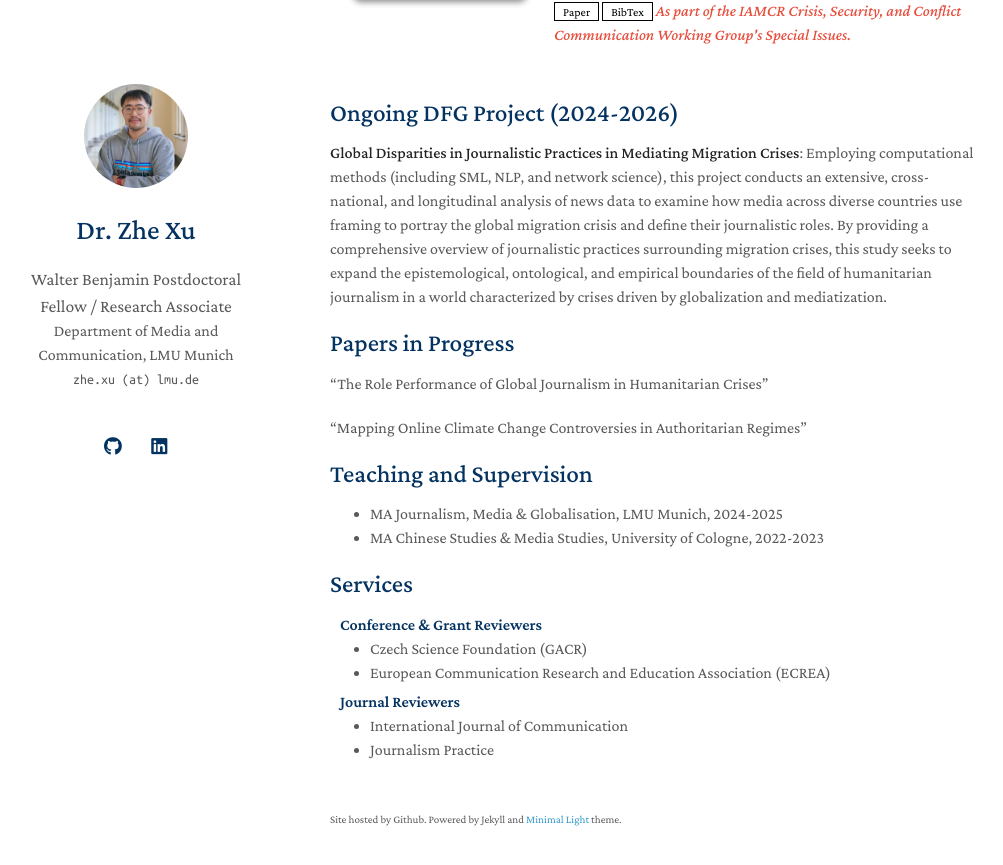
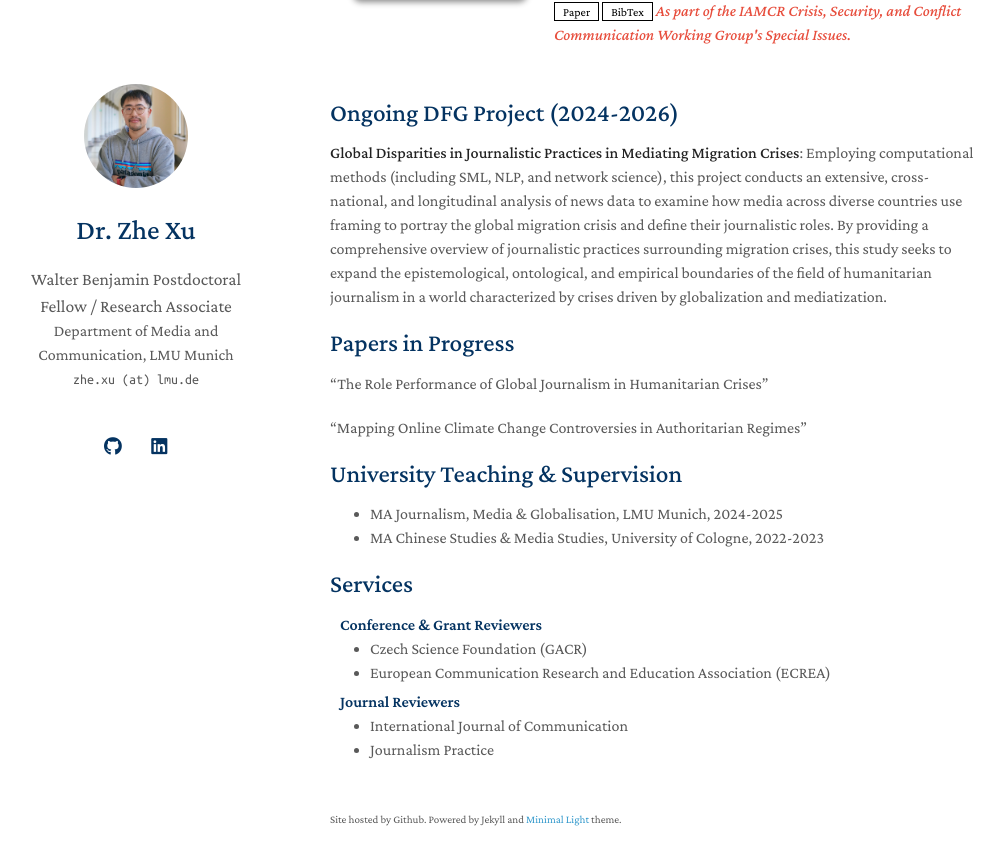
Before and after one commit to zhexuphd/home, a Jekyll site: the page built from index.md, in a window 1280 px wide and 900 px high, scrolled down 1540 px. Shown: the top 865 px of the window, without its empty margins (140-1143 px from the left). Built offline with Jekyll 4.4.1, drawn with Linux system fonts in a browser that asks for light colours; a style sheet for code colours, icons or effects is not loaded; our own code applies the rules of GitHub Pages for plain Markdown files.

Commit message:
Update index.md

```diff
--- a/index.md
+++ b/index.md
@@ -37,7 +37,7 @@ When I’m not immersed in academia, you’ll likely find me hiking, mountaineer
 
 "Mapping Online Climate Change Controversies in Authoritarian Regimes"
 
-## Teaching and Supervision
+## University Teaching & Supervision
 
 - MA Journalism, Media & Globalisation, LMU Munich, 2024-2025
 - MA Chinese Studies & Media Studies, University of Cologne, 2022-2023
```
